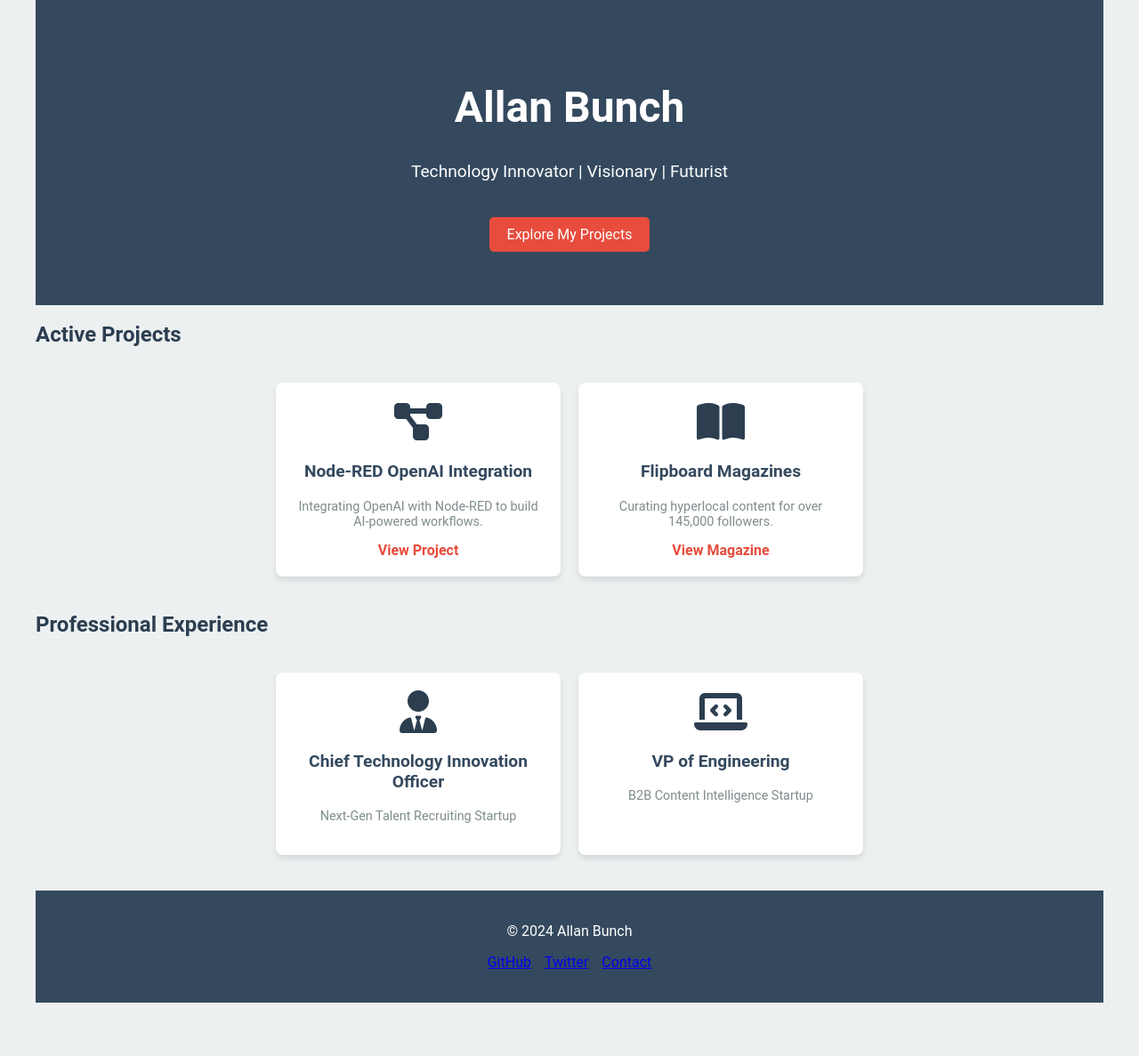
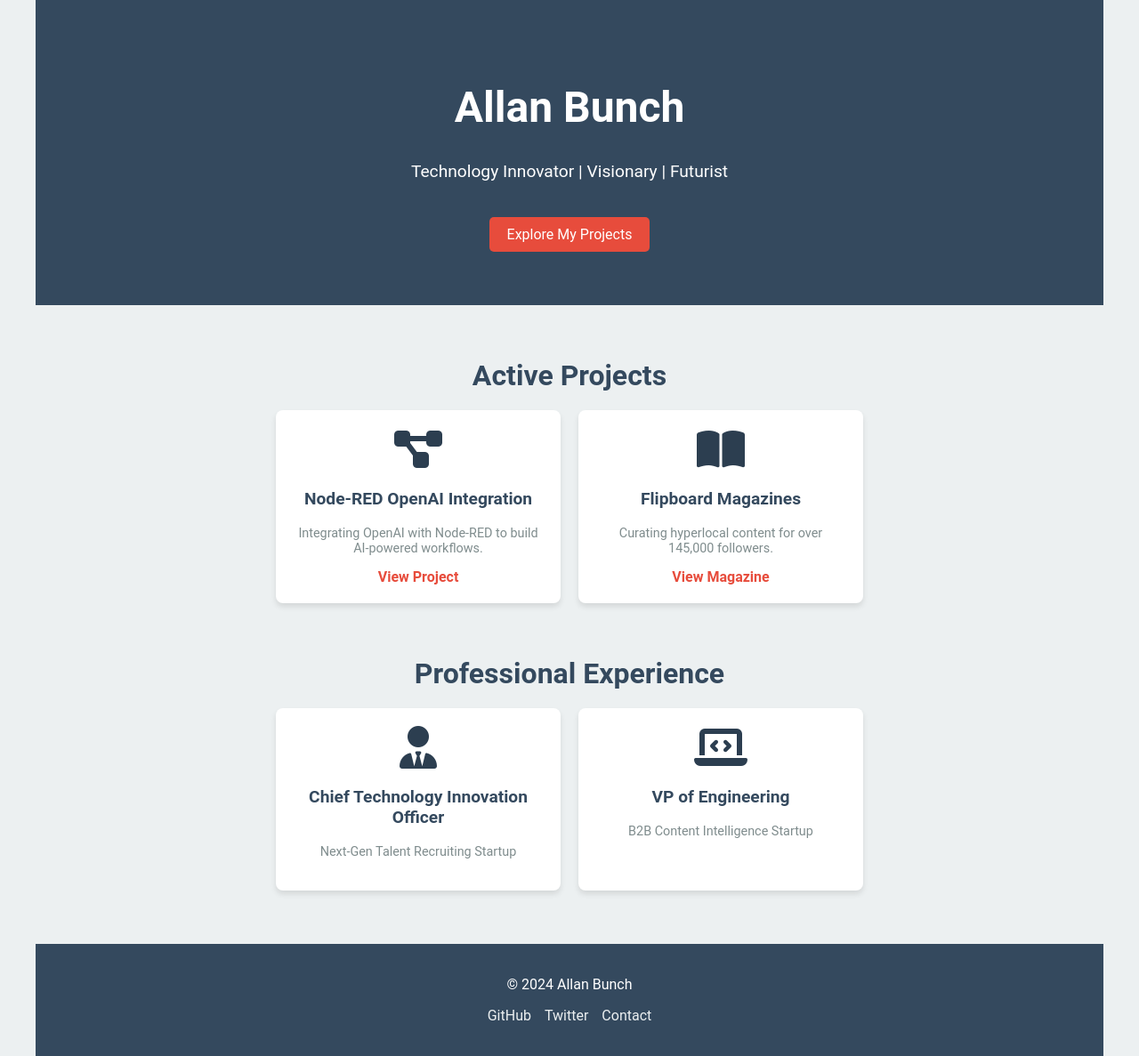
Before and after one commit to allanbunch/allanbunch.github.io, a Jekyll site: the page built from index.html, in a window 1280 px wide. Shown: the whole page at 89% size. Built offline with Jekyll 4.4.1, drawn with Linux system fonts in a browser that asks for light colours; before the commit the page ends 1127 px from its top, so only the background shows below that.

Commit message:
Updated footer link font colors

```diff
--- a/assets/css/style.scss
+++ b/assets/css/style.scss
@@ -6,6 +6,7 @@
   --accent-color: #e74c3c;
   --background-color: #ecf0f1;
   --text-color: #2c3e50;
+  --link-hover-color: #f1c40f; /* New for accessibility */
 }
 
 body {
@@ -54,12 +55,22 @@
 }
 
 /* Cards Section */
+.cards-section {
+  margin: 60px 0;
+  text-align: center;
+}
+
+.cards-section h2 {
+  font-size: 2rem;
+  margin-bottom: 20px;
+  color: var(--primary-color);
+}
+
 .cards-container {
   display: flex;
   flex-wrap: wrap;
   gap: 20px;
   justify-content: center;
-  margin: 40px 0;
 }
 
 .card {
@@ -113,6 +124,15 @@
   color: white;
 }
 
+footer a {
+  color: #ecf0f1; /* Lighter color for better contrast */
+  text-decoration: none;
+}
+
+footer a:hover {
+  color: var(--link-hover-color);
+}
+
 .social-links {
   list-style: none;
   padding: 0;
```
